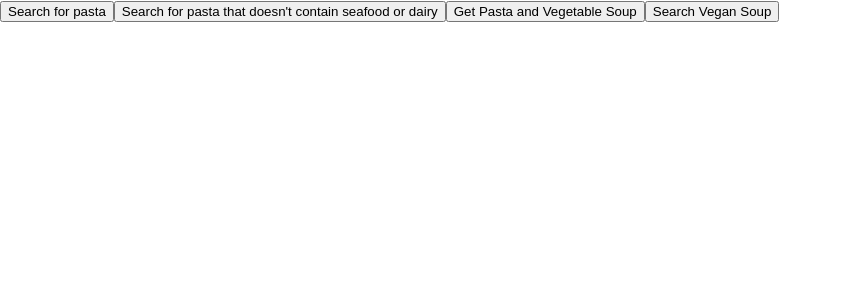
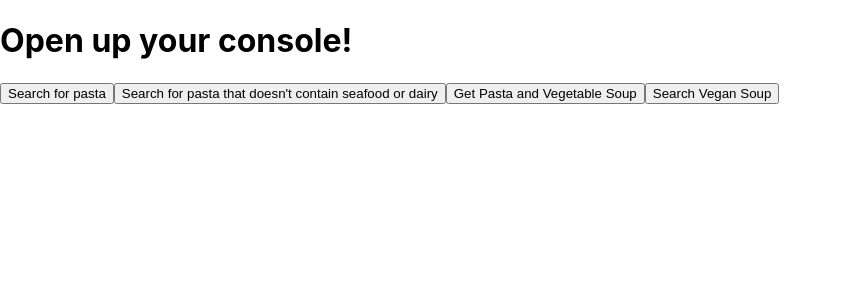
Before and after one commit to ACDecastro/test_spoonacular, a React (Create React App) app in the folder test_spoonacular/: page / in a window 1280 px wide. Shown: the top 300 px of the page, without its empty margins (0-842 px from the left). Built offline with nearby package versions, Linux system fonts and the light colour scheme.

Commit message:
Added an h1

```diff
--- a/test_spoonacular/src/App.js
+++ b/test_spoonacular/src/App.js
@@ -67,6 +67,7 @@ function App() {
 
   return (
     <div>
+      <h1>Open up your console!</h1>
       <button onClick={searchMeals}>Search for pasta</button>
       <button onClick={searchWithIntolerances}>Search for pasta that doesn't contain seafood or dairy</button>
       <button onClick={getRecipe}>Get Pasta and Vegetable Soup</button>
```
